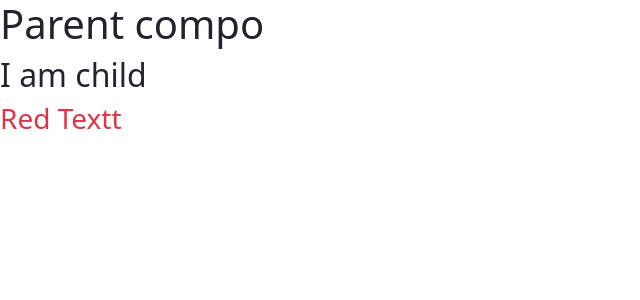
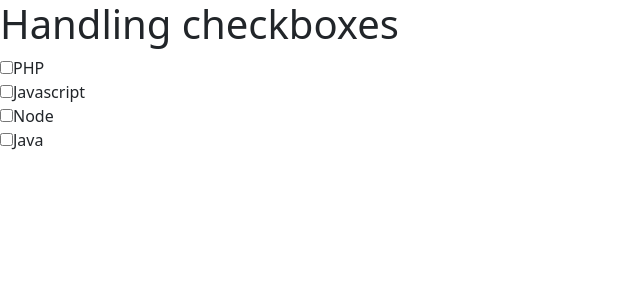
Before and after one commit to amanverma523590/recat-revise, a React (Vite) app in the folder my-project/: page / in a window 1280 px wide. Shown: the top 300 px of the page, without its empty margins (0-640 px from the left). Built offline with nearby package versions, Linux system fonts and the light colour scheme.

Commit message:
handling checkbox

```diff
--- a/my-project/src/Prac/Counter.jsx
+++ b/my-project/src/Prac/Counter.jsx
@@ -80,11 +80,90 @@
 //     )
 // }
 
-export function Wraper(props){
+// export function Wraper(props){
+//     return(
+//         <div >
+//             <h2>I am child</h2>
+//             {props.text}
+//         </div>
+//     )
+// }
+
+// ▶️Getting value of input filed
+
+// import { useState } from "react"
+// export function Practise(){
+
+//     const[data,setData] = useState('Aman');
+//     const[addres,setAdres] = useState('Nepal')
+//     const[password,setPassword] = useState('');
+
+//     function handleClear(){
+//         setData('');
+//         setAdres('');
+//         setPassword('');
+//     }
+//     function handleChange(e){
+//         setData( e.target.value);
+//     }
+//     function handleAddress(e){
+//         setAdres(e.target.value);
+//     }
+//     function handlePassword(e){
+//         setPassword(e.target.value);
+//     }
+
+
+//     return(
+//         <div>
+//             <h1 style={{backgroundColor:'yellow',color:'red'}}>Getting value of input filed</h1>
+//             Name : <input type="text" onChange={handleChange} placeholder="Enter name" value={data}/> <br /> <br />
+//             Address: <input type="text" onChange={handleAddress} placeholder="address" value={addres}/> <br /> <br />
+//             Password: <input type="password" placeholder="enter password" value={password} onChange={handlePassword}/>
+//             <h4>{data}</h4>
+//             <h4>{addres}</h4>
+//             <h4>{password}</h4>
+//             <button className="btn btn-success" onClick={handleClear}>Clear</button>
+//         </div>
+//     )
+// }
+
+
+// ******------------------------------------------------
+
+// ▶️Handling Checkboxes in form  // as data is not in string form
+
+import { useState } from "react"
+
+export function Check(){
+
+    const[skills,setSkills] = useState([]);
+
+    function handleSkills(e){
+        console.log(e.target.value,e.target.checked);
+        if(e.target.checked){
+            setSkills([...skills,e.target.value])
+        }
+        else{
+            setSkills(skills.filter((item)=>
+                item!=e.target.value
+            ))
+        }
+    }
+
     return(
-        <div >
-            <h2>I am child</h2>
-            {props.text}
+        <div>
+            <h1>Handling checkboxes</h1>
+            <input type="Checkbox" id="php" value="php" onChange={handleSkills} />
+            <label htmlFor="php">PHP</label><br />
+            <input type="Checkbox" id="js" value="js"onChange={handleSkills}/>
+            <label htmlFor="js">Javascript</label><br />
+            <input type="Checkbox" id="node" value="node" onChange={handleSkills}/>
+            <label htmlFor="node">Node</label><br />
+            <input type="Checkbox" id="java" value="java" onChange={handleSkills}/>
+            <label htmlFor="java">Java</label><br />
+
+            <h4>{skills.toString()}</h4>
         </div>
     )
 }
--- a/my-project/src/main.jsx
+++ b/my-project/src/main.jsx
@@ -2,11 +2,12 @@ import { createRoot } from 'react-dom/client'
 import 'bootstrap/dist/css/bootstrap.min.css'
 import 'bootstrap-icons/font/bootstrap-icons.css';
 import { StrictMode } from 'react';
-import { Parent } from './Porp/Parent';
+import { Check } from './Prac/Counter';
+
 
 createRoot(document.getElementById('root')).render(
   <StrictMode>
-     <Parent/>
+     <Check/>
   </StrictMode>
 
 
```
